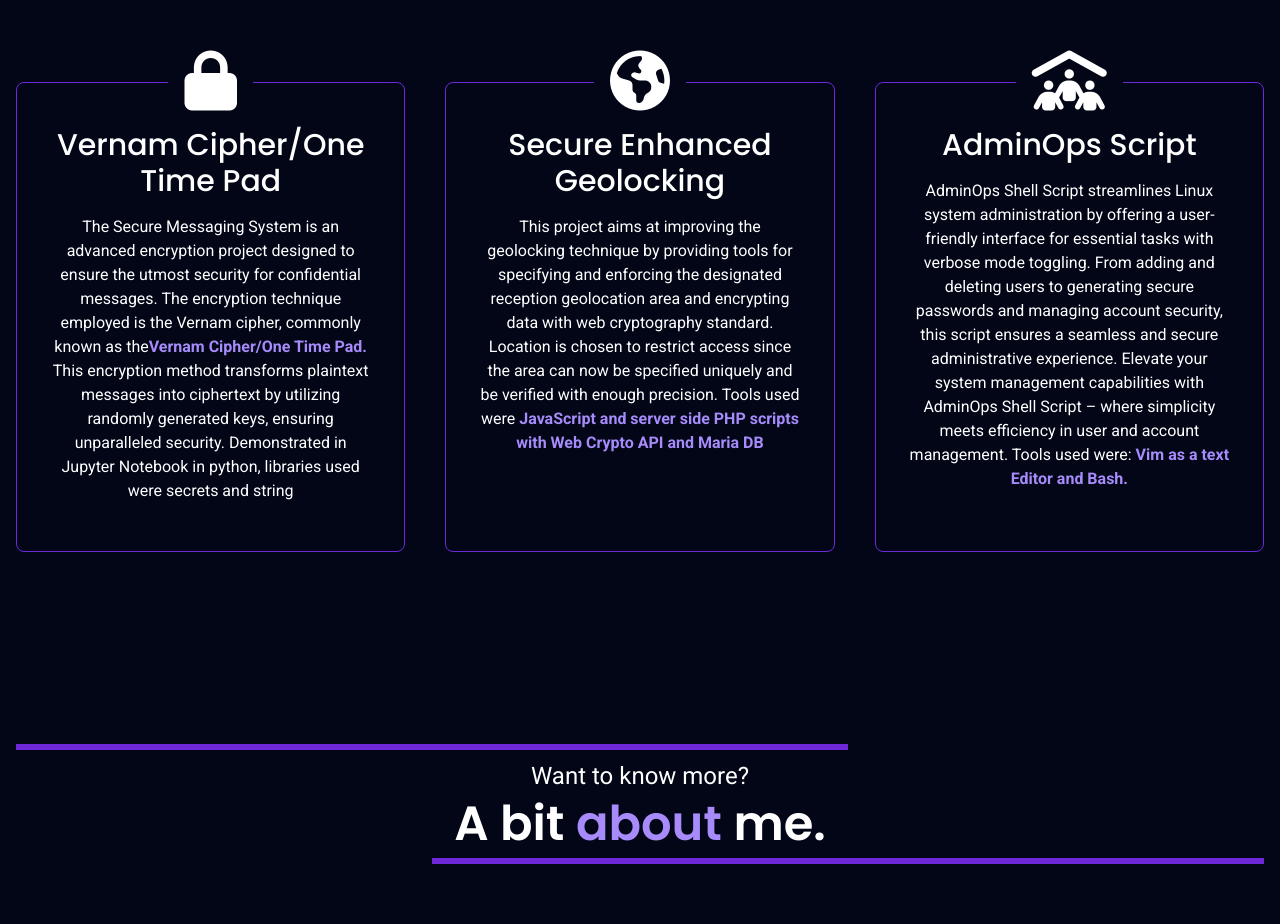
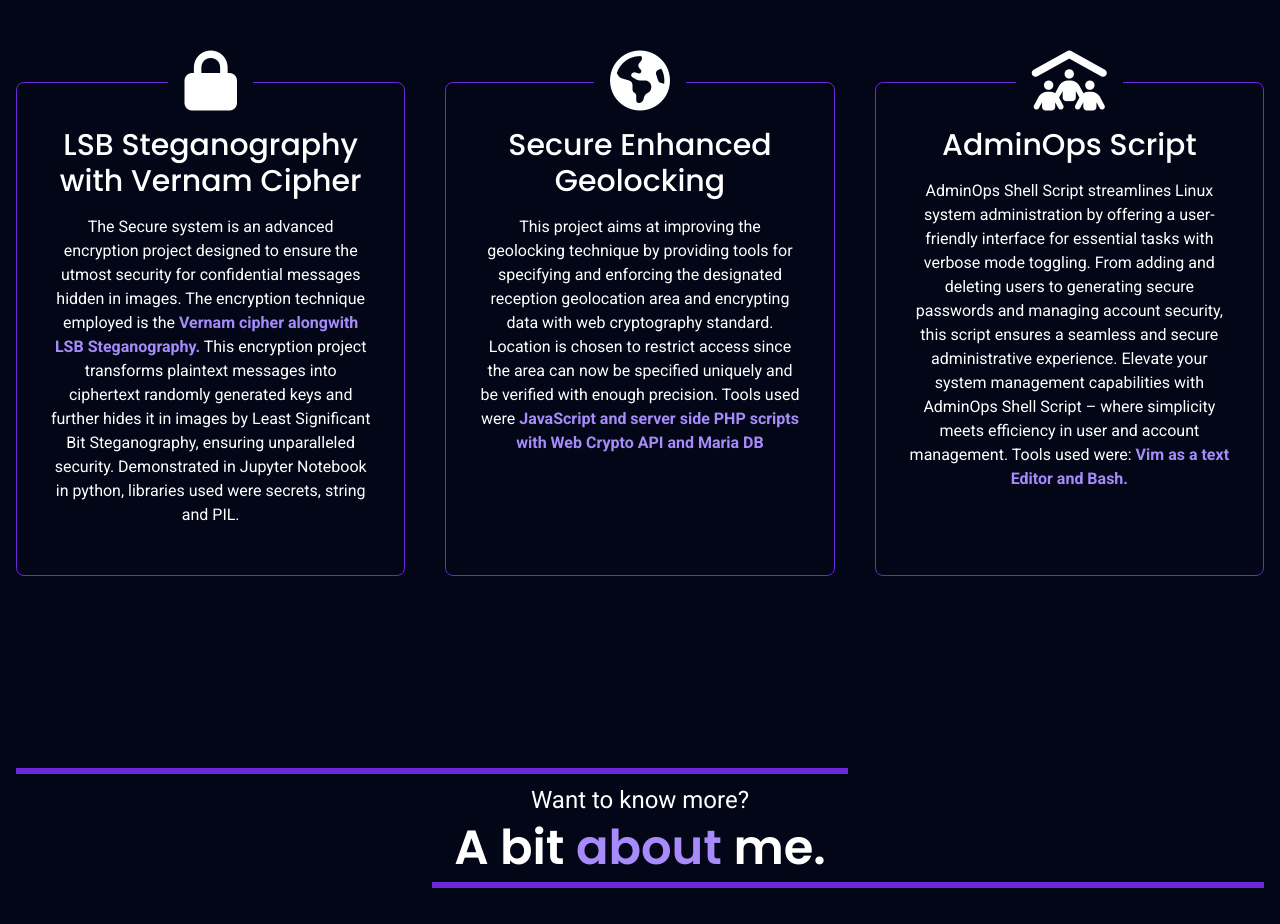
Before and after one commit to tentinqu/portfoliowebsite, a SvelteKit app: page / in a window 1280 px wide. Shown: the part 940-1864 px from the top of the page. Built offline with nearby package versions, Linux system fonts and the light colour scheme.

Commit message:
Update Main.svelte

```diff
--- a/src/components/Main.svelte
+++ b/src/components/Main.svelte
@@ -2,7 +2,7 @@
   import Step from "./Step.svelte";
 
   let steps = [
-    { name: "Vernam Cipher/One Time Pad", icon: "fa-solid fa-lock" },
+    { name: "LSB Steganography with Vernam Cipher", icon: "fa-solid fa-lock" },
     { name: "Secure Enhanced Geolocking", icon: "fa-solid fa-earth-americas" },
     { name: "AdminOps Script", icon: "fa-solid fa-people-roof" },
   ];
@@ -85,9 +85,9 @@
     <div class="grid grid-cols-1 lg:grid-cols-3 gap-12 lg:gap-10">
       <Step step={steps[0]}>
         <p>
-          The Secure Messaging System is an advanced encryption project designed to ensure the utmost security for confidential messages. The encryption technique employed is the Vernam cipher, commonly known as the<strong class="text-violet-400">
-            Vernam Cipher/One Time Pad. </strong
-          > This encryption method transforms plaintext messages into ciphertext by utilizing randomly generated keys, ensuring unparalleled security. Demonstrated in Jupyter Notebook in python, libraries used were secrets and string
+          The Secure system is an advanced encryption project designed to ensure the utmost security for confidential messages hidden in images. The encryption technique employed is the <strong class="text-violet-400">
+            Vernam cipher alongwith LSB Steganography.</strong
+          > This encryption project transforms plaintext messages into ciphertext randomly generated keys and further hides it in images by Least Significant Bit Steganography, ensuring unparalleled security. Demonstrated in Jupyter Notebook in python, libraries used were secrets, string and PIL.
 
         </p>
       </Step>
```
